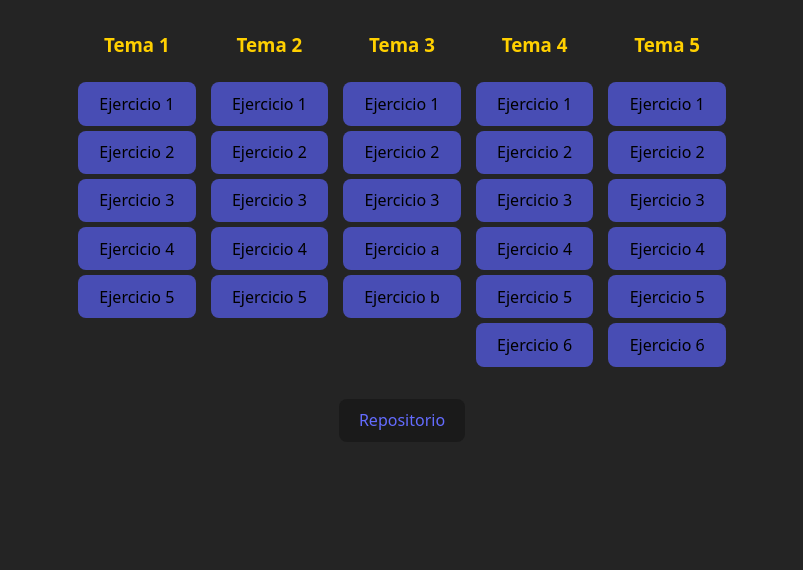
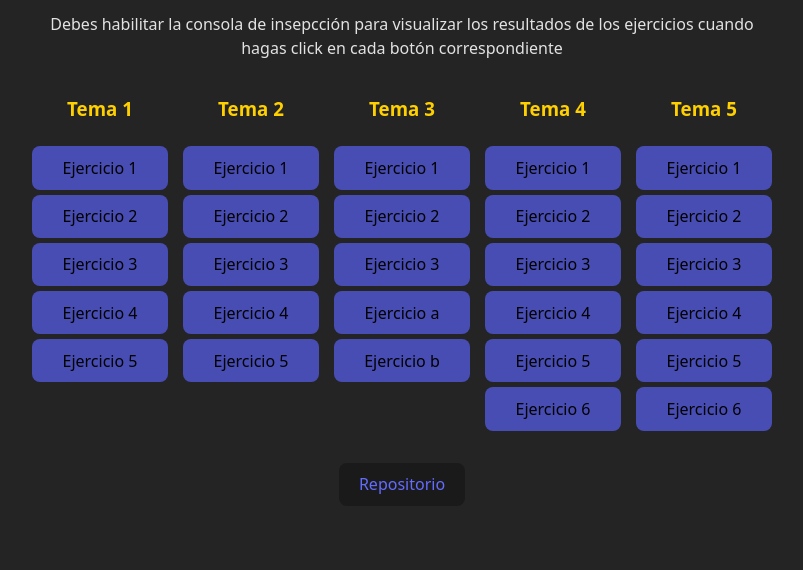
Before and after one commit to Alegarse/B17-mod3-js-basic-exercises, a website built with Vite: page index.html in a window 1280 px wide. Shown: the part 295-865 px from the top of the page, without its empty margins (238-1041 px from the left). Before the commit the page ends 801 px from the top, so only its background shows below. Built offline with nearby package versions, Linux system fonts and the light colour scheme.

Commit message:
Upload fixes

```diff
--- a/src/main.js
+++ b/src/main.js
@@ -15,6 +15,7 @@ document.querySelector('#app').innerHTML = `
       <img src="${javascriptLogo}" class="logo vanilla" alt="JavaScript logo" />
     </a>
     <h1>JavaScript Basic Exercises</h1>
+    <p>Debes habilitar la consola de insepcción para visualizar los resultados de los ejercicios cuando hagas click en cada botón correspondiente</p>
     <div class="exercises-grid">
       <div class="grid-tema">
         <h3>Tema 1</h3>
--- a/src/style.css
+++ b/src/style.css
@@ -33,6 +33,10 @@ body {
 h1 {
   font-size: 3.2em;
   line-height: 1.1;
+}
+
+p {
+  max-width: 740px;
 }
 
 #app {
```
